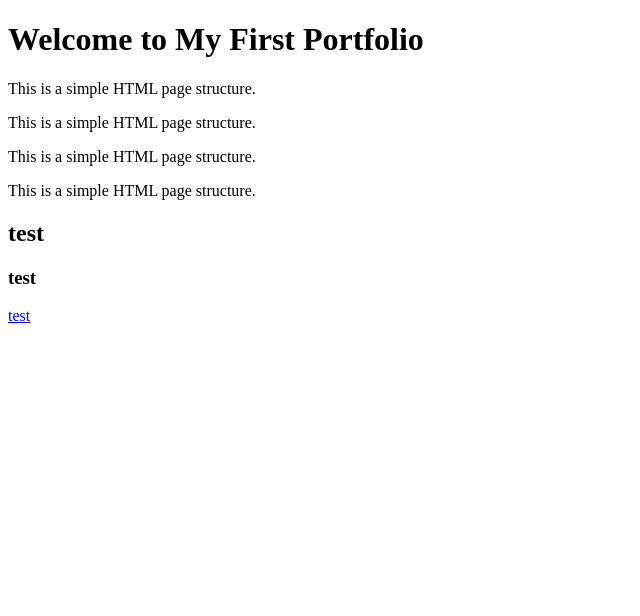
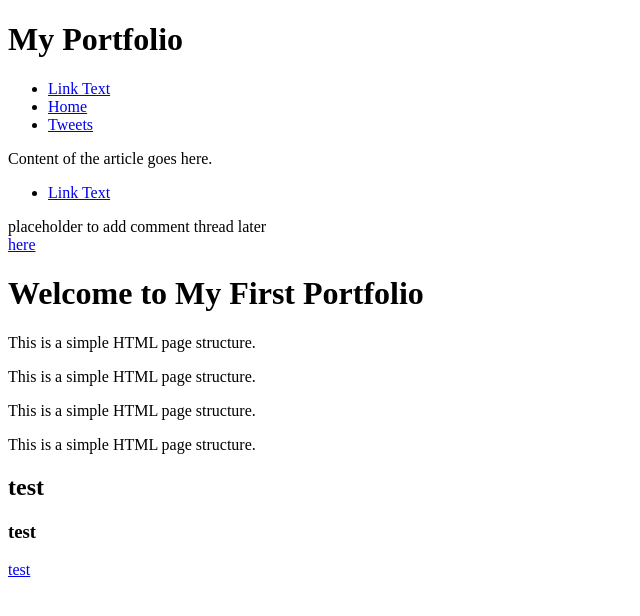
Before and after one commit to Shahdhesham147/My_First_Portfolio-1, a plain HTML site: page html_basic/base_index.html in a window 1280 px wide. Shown: the whole page, without its empty margins (0-640 px from the left). Drawn offline with Linux system fonts and the light colour scheme.

Commit message:
Update base_index.html

```diff
--- a/html_basic/base_index.html
+++ b/html_basic/base_index.html
@@ -6,6 +6,38 @@
     <title>Base Index Page</title>
   </head>
   <body>
+    <header>
+    <h1>My Portfolio</h1>
+
+
+  <ul>
+      <li><a href="https://member.theroom.com/alx">Link Text</a></li>
+    <li><a href="index.html">Home</a></li>
+    <li><a href="tweets.html">Tweets</a></li>
+  </ul>
+
+
+  </header>
+
+  <main>
+    <article>
+      <p>Content of the article goes here.</p>
+     <ul>
+        <li><a href="https://member.theroom.com/alx">Link Text</a></li>
+     </ul>
+      <blockquote class="twitter-tweet">
+        <blockquote>
+  </blockquote>
+    </article>
+
+    <aside>placeholder to add comment thread later</aside>
+  </main>
+
+  <footer>
+        <a href="mailto:hassaanmohamed333@gmail.com">here</a>
+
+
+  </footer>
     <h1>Welcome to My First Portfolio</h1>
     <p>This is a simple HTML page structure.</p>
     <p>This is a simple HTML page structure.</p>
```
